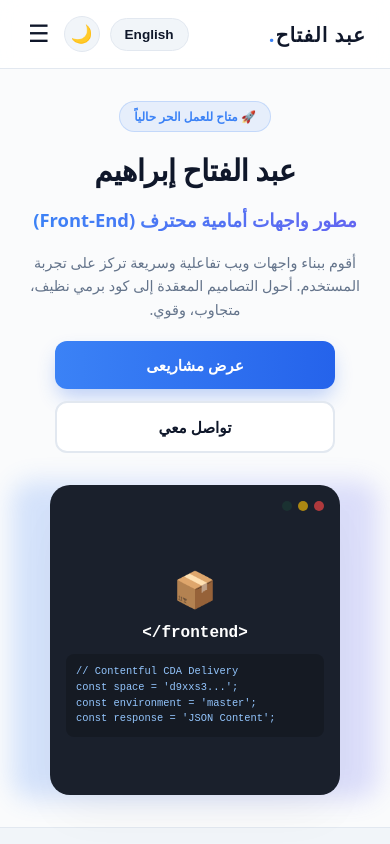
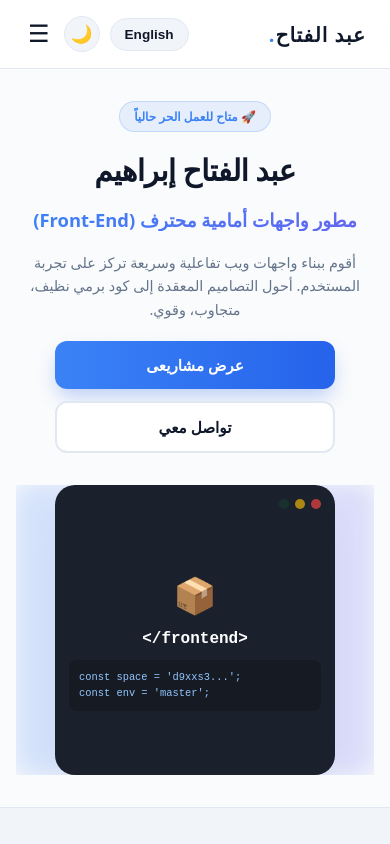
Before and after one commit to abrahymbdh703-dev/my-portfolio-site, a React (Create React App) app: page / in a window 390 px wide. Shown: the top 844 px of the page. Built offline with nearby package versions, Linux system fonts and the light colour scheme; no server answers.

Commit message:
Refactor App.js for improved layout and styles
Updated styles and structure for better layout and responsiveness. Adjusted overflow properties and modified dimensions for various elements.

```diff
--- a/src/App.js
+++ b/src/App.js
@@ -113,7 +113,7 @@ function Portfolio() {
   }, [lang]);
 
   return (
-    <div className={`portfolio-container ${isDarkMode ? 'dark-theme' : 'light-theme'} ${isTransitioning ? 'fade-out' : 'fade-in'}`} dir={lang === 'ar' ? 'rtl' : 'ltr'}>
+    <div className={`portfolio-container ${isDarkMode ? 'dark-theme' : 'light-theme'} ${isTransitioning ? 'fade-out' : 'fade-in'}`} dir={lang === 'ar' ? 'rtl' : 'ltr'} style={{ overflowX: 'hidden', maxWidth: '100vw' }}>
 
       <style>{`
         html, body {
@@ -122,6 +122,7 @@ function Portfolio() {
           box-sizing: border-box;
           overflow-x: hidden !important;
           width: 100% !important;
+          max-width: 100vw !important;
           font-family: system-ui, -apple-system, sans-serif;
           -webkit-font-smoothing: antialiased;
           scroll-behavior: smooth;
@@ -234,7 +235,7 @@ function Portfolio() {
         .box-content { display: flex; flex-direction: column; align-items: center; gap: 12px; flex-grow: 1; justify-content: center; width: 100%; }
         .box-icon { font-size: 2.2rem; }
         .box-tag { font-family: monospace; font-size: 1rem; font-weight: 700; color: white; }
-        .box-code { font-family: monospace; font-size: 0.7rem; color: #93c5fd; line-height: 1.5; text-align: left; background: rgba(0,0,0,0.2); padding: 10px; border-radius: 8px; width: 100%; direction: ltr; overflow-x: auto; white-space: pre-wrap; word-break: break-all; }
+        .box-code { font-family: monospace; font-size: 0.7rem; color: #93c5fd; line-height: 1.5; text-align: left; background: rgba(0,0,0,0.2); padding: 10px; border-radius: 8px; width: 100%; direction: ltr; overflow-x: hidden !important; white-space: pre-wrap; word-break: break-all; }
 
         /* Projects Section */
         .projects-section { background-color: var(--bg-card-sub); border-top: 1px solid var(--border); border-bottom: 1px solid var(--border); padding: 60px 20px; width: 100%; }
@@ -283,13 +284,13 @@ function Portfolio() {
           .menu-toggle { display: block; }
           .nav-links-mobile { display: flex; }
 
-          /* إجبار الهيكل بالكامل على البقاء في حدود العرض وبدون ارتفاعات خفية */
           .hero-section {
             flex-direction: column !important;
             min-height: auto !important;
             height: auto !important;
             padding: 32px 16px !important;
             gap: 24px !important;
+            overflow: hidden !important;
           }
 
           .hero-info {
@@ -317,18 +318,21 @@ function Portfolio() {
             width: 100% !important;
             justify-content: center !important;
             margin-top: 8px !important;
+            overflow: hidden !important;
           }
 
           .interactive-blue-box {
-            max-width: 290px !important;
-            height: 310px !important;
-            padding: 16px !important;
+            max-width: 280px !important;
+            height: 290px !important;
+            padding: 14px !important;
+            overflow: hidden !important;
           }
 
           .box-code {
             font-size: 0.65rem !important;
             white-space: pre-wrap !important;
             word-break: break-all !important;
+            overflow: hidden !important;
           }
 
           .projects-section { padding: 40px 16px !important; }
@@ -375,7 +379,7 @@ function Portfolio() {
       </header>
 
       {/* Hero Section */}
-      <section id="hero" className="hero-section">
+      <section id="hero" className="hero-section" style={{ overflow: 'hidden' }}>
         <div className="hero-info">
           <div className="badge">{t.badge}</div>
           <h1 className="hero-title">{t.title}</h1>
@@ -387,9 +391,9 @@ function Portfolio() {
           </div>
         </div>
 
-        <div className="hero-graphic-container">
+        <div className="hero-graphic-container" style={{ overflow: 'hidden' }}>
           <div className="blue-box-glow"></div>
-          <div className="interactive-blue-box">
+          <div className="interactive-blue-box" style={{ overflow: 'hidden' }}>
             <div className="browser-dots">
               <span className="dot red"></span>
               <span className="dot yellow"></span>
@@ -399,10 +403,8 @@ function Portfolio() {
               <div className="box-icon">📦</div>
               <div className="box-tag">&lt;frontend/&gt;</div>
               <pre className="box-code">
-{`// Contentful CDA Delivery
-const space = '${SPACE_ID.substring(0,6)}...';
-const environment = 'master';
-const response = 'JSON Content';`}
+{`const space = '${SPACE_ID.substring(0,6)}...';
+const env = 'master';`}
               </pre>
             </div>
           </div>
```
